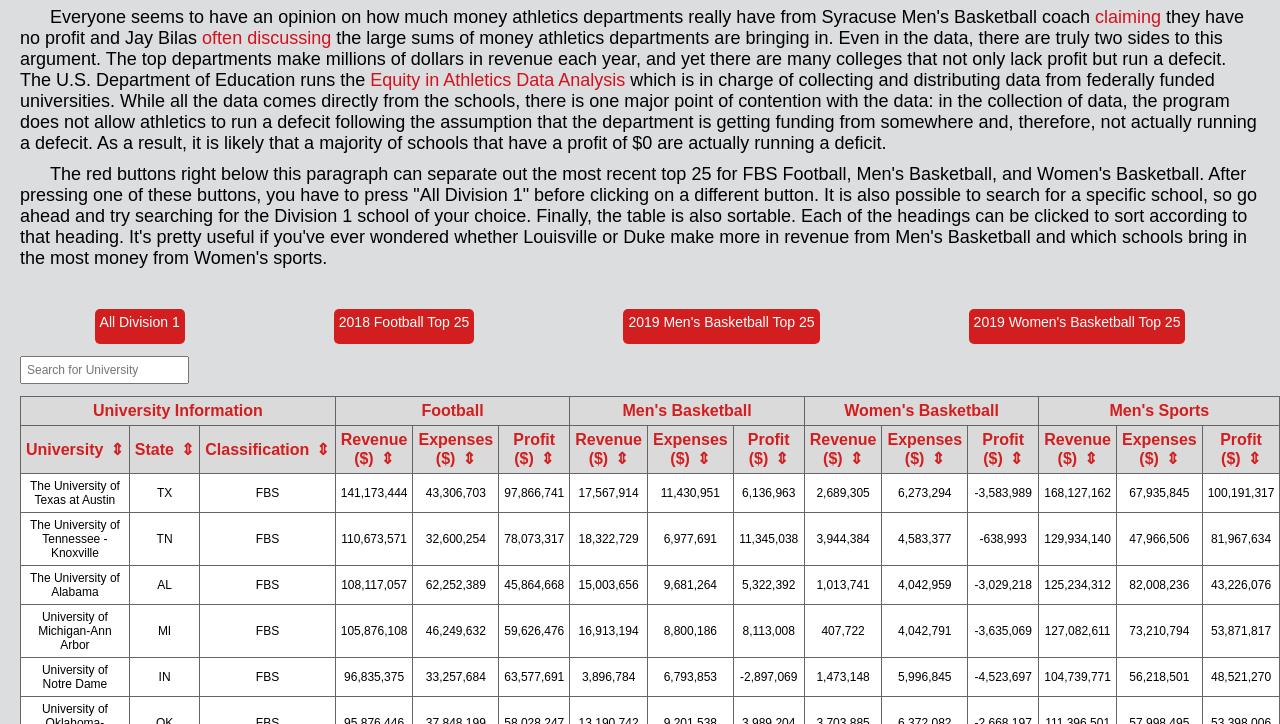
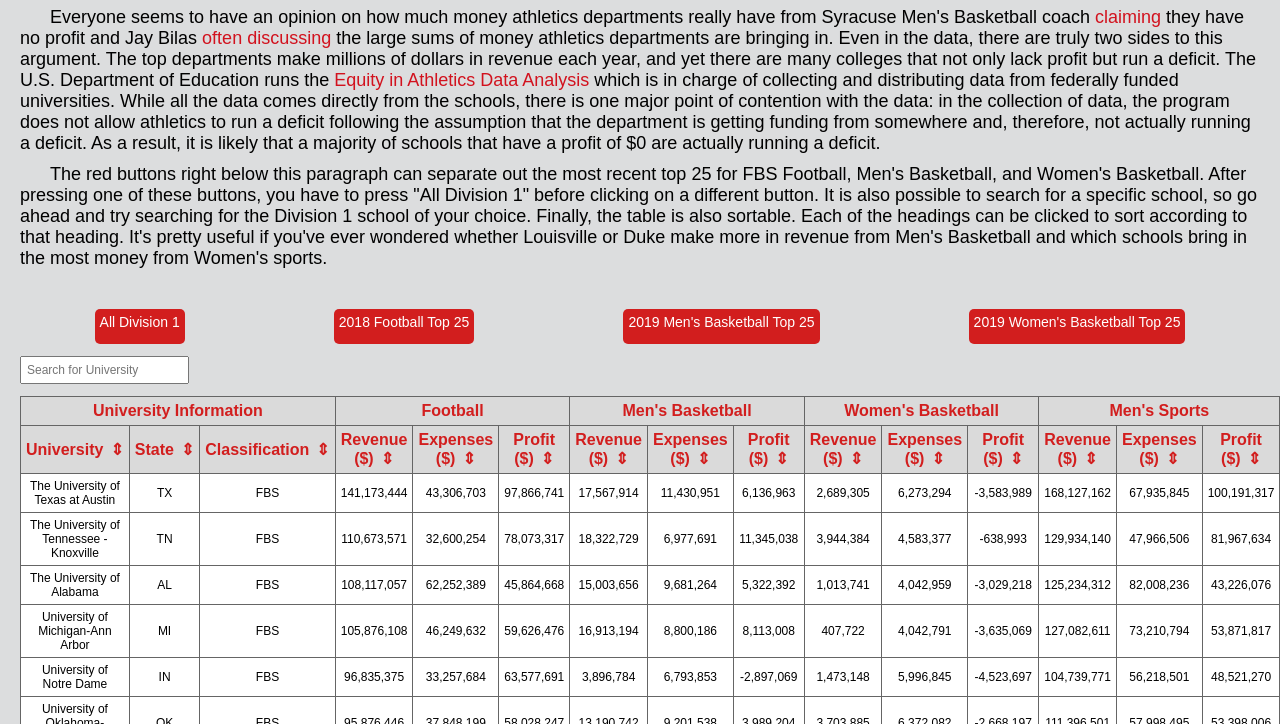
Before and after one commit to mmarino97/factvsfiction, a plain HTML site: page athletic-department-finances.html in a window 1280 px wide. Shown: the part 76-800 px from the top of the page. Drawn offline with nearby package versions, Linux system fonts and the light colour scheme; a web font is replaced by a local one.

Commit message:
spell deficit together

```diff
--- a/athletic-department-finances.html
+++ b/athletic-department-finances.html
@@ -12,7 +12,7 @@
     <div class="header">
       <h4><a href="index.html">Return to Home Page</a></h4>
       <h1>How Much Money Does Each College Really Have?</h1>
-      <p>Everyone seems to have an opinion on how much money athletics departments really have from Syracuse Men's Basketball coach <a href="https://www.syracuse.com/orangebasketball/2018/10/" style="color:#d2121e" target="_blank">claiming</a> they have no profit  and Jay Bilas <a href="https://www.complex.com/sports/2015/12/jay-bilas-interview/nobody-would-put-up-with-this" style="color:#d2121e" target="_blank">often discussing</a> the large sums of money athletics departments are bringing in. Even in the data, there are truly two sides to this argument. The top departments make millions of dollars in revenue each year, and yet there are many colleges that not only lack profit but run a defecit. The U.S. Department of Education runs the <a href="https://ope.ed.gov/athletics/#/" target="blank" style="color:#d2121e">Equity in Athletics Data Analysis</a> which is in charge of collecting and distributing data from federally funded universities. While all the data comes directly from the schools, there is one major point of contention with the data: in the collection of data, the program does not allow athletics to run a defecit following the assumption that the department is getting funding from somewhere and, therefore, not actually running a defecit. As a result, it is likely that a majority of schools that have a profit of $0 are actually running a deficit.</p>
+      <p>Everyone seems to have an opinion on how much money athletics departments really have from Syracuse Men's Basketball coach <a href="https://www.syracuse.com/orangebasketball/2018/10/" style="color:#d2121e" target="_blank">claiming</a> they have no profit  and Jay Bilas <a href="https://www.complex.com/sports/2015/12/jay-bilas-interview/nobody-would-put-up-with-this" style="color:#d2121e" target="_blank">often discussing</a> the large sums of money athletics departments are bringing in. Even in the data, there are truly two sides to this argument. The top departments make millions of dollars in revenue each year, and yet there are many colleges that not only lack profit but run a deficit. The U.S. Department of Education runs the <a href="https://ope.ed.gov/athletics/#/" target="blank" style="color:#d2121e">Equity in Athletics Data Analysis</a> which is in charge of collecting and distributing data from federally funded universities. While all the data comes directly from the schools, there is one major point of contention with the data: in the collection of data, the program does not allow athletics to run a deficit following the assumption that the department is getting funding from somewhere and, therefore, not actually running a deficit. As a result, it is likely that a majority of schools that have a profit of $0 are actually running a deficit.</p>
       <p>The red buttons right below this paragraph can separate out the most recent top 25 for FBS Football, Men's Basketball, and Women's Basketball. After pressing one of these buttons, you have to press "All Division 1" before clicking on a different button. It is also possible to search for a specific school, so go ahead and try searching for the Division 1 school of your choice. Finally, the table is also sortable. Each of the headings can be clicked to sort according to that heading. It's pretty useful if you've ever wondered whether Louisville or Duke make more in revenue from Men's Basketball and which schools bring in the most money from Women's sports.</p>
 
     </div>
```
